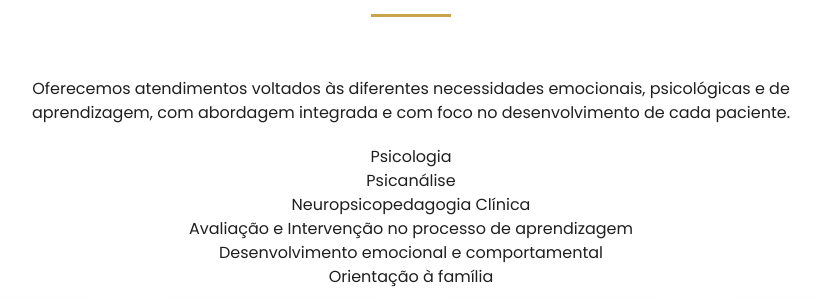
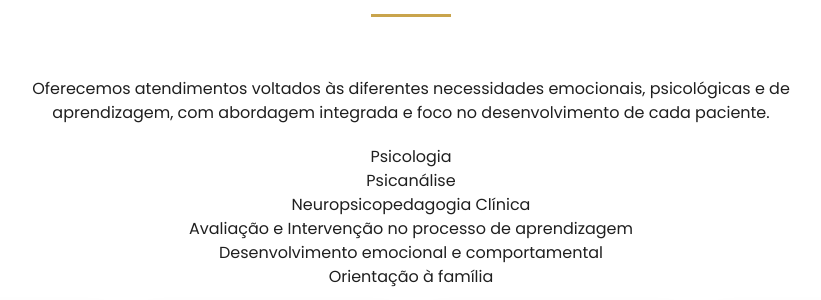
Before and after one commit to dudumilan/espacointernamente, a Django app: page / in a window 1280 px wide. Shown: the part 1320-1620 px from the top of the page, without its empty margins (229-1050 px from the left). Run offline with Django 5.2, Linux system fonts and the light colour scheme.

Commit message:
Refine text in index.html for clarity
Removed 'com' before 'foco' for clarity.

```diff
--- a/core/templates/core/index.html
+++ b/core/templates/core/index.html
@@ -67,7 +67,7 @@
     </div>
 
     <div style="text-align:center; max-width:800px; margin:0 auto;">
-        <p>Oferecemos atendimentos voltados às diferentes necessidades emocionais, psicológicas e de aprendizagem, com abordagem integrada e com foco no desenvolvimento de cada paciente.
+        <p>Oferecemos atendimentos voltados às diferentes necessidades emocionais, psicológicas e de aprendizagem, com abordagem integrada e foco no desenvolvimento de cada paciente.
         </p>
         <p style="margin-top:20px;">
             Psicologia<br>
```
